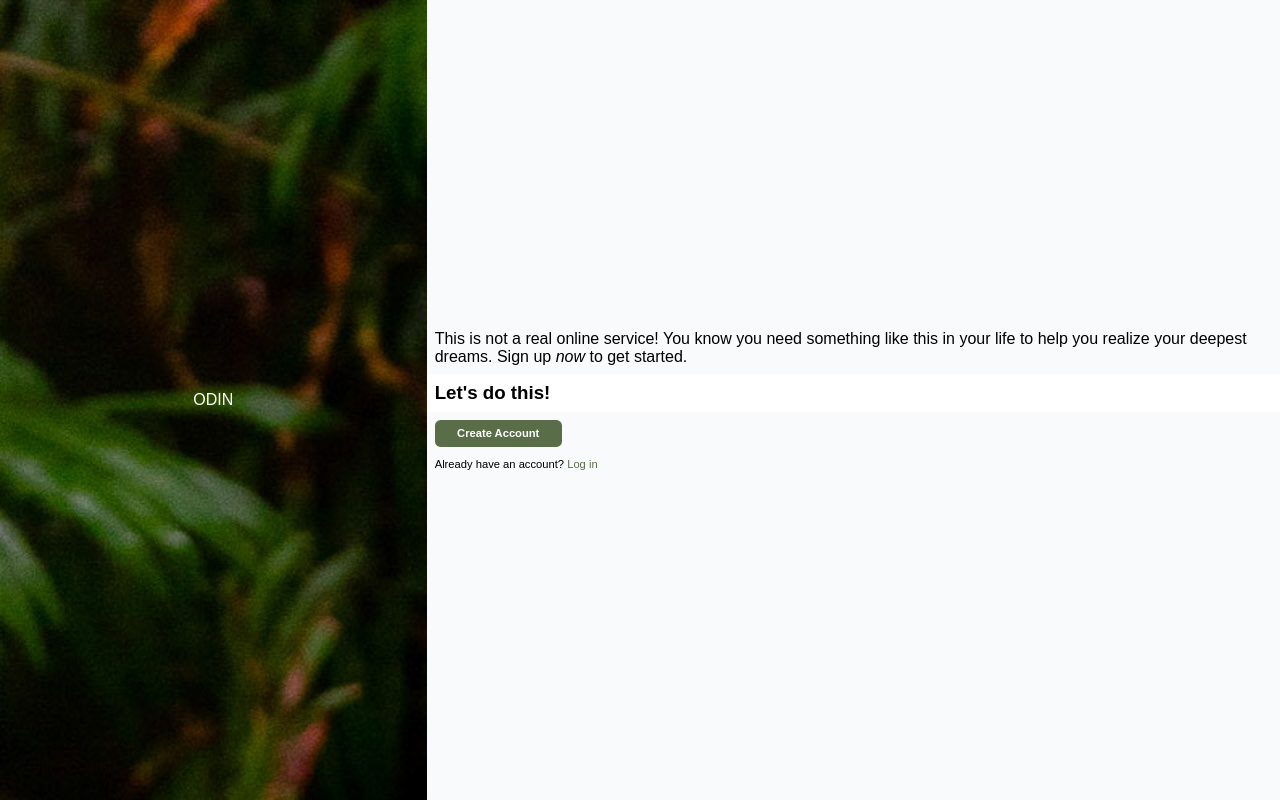
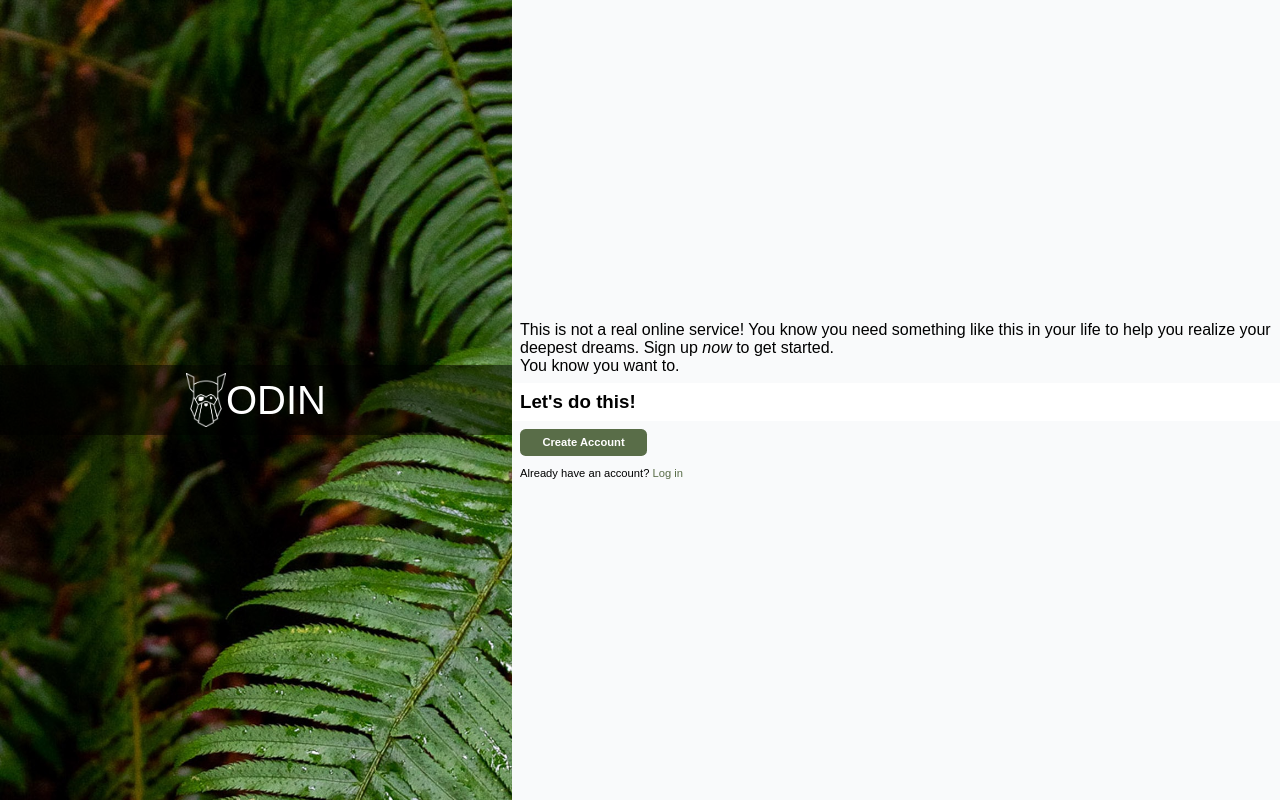
Before and after one commit to sam8457/odin-sign-up-form-project, a plain HTML site: page index.html in a window 1280 px wide. Drawn offline with Linux system fonts and the light colour scheme.

Commit message:
Formatted Odin logo and title

```diff
--- a/index.html
+++ b/index.html
@@ -11,12 +11,18 @@
 
     <main>
         <div class="left-pane">
-            ODIN
+            <div class="odin">
+                <img class="logo" src="./odin-lined.png" alt="">
+                ODIN
+            </div>
         </div>
         <div class="right-pane">
             <div class="upper">
                 <p class="flavor-text">
                     This is not a real online service! You know you need something like this in your life to help you realize your deepest dreams. Sign up <em>now</em> to get started.
+                </p>
+                <p class="flavor-text">
+                    You know you want to.
                 </p>
             </div>
             <div class="middle">
--- a/styles.sass
+++ b/styles.sass
@@ -22,19 +22,41 @@ main
     flex-direction: row
     flex: 1
 
+
+
+
+// ##### LEFT PANE #####
 .left-pane
     display: flex
     align-items: center
     justify-content: center
-    flex: 1
+    flex: 2
     background-image: url(./halie.jpg)
+    background-size: 200%
     color: white
 
+.odin
+    width: 100%
+    text-align: center
+    background-color: rgba(0, 0, 0, 0.5);
+    font-size: 2.5em
+    display: flex
+    align-items: center
+    justify-content: center
+    padding: 0.2em 0
+
+.logo
+    width: 20%
+    max-width: 1em
+
+
+
+// ##### RIGHT PANE #####
 .right-pane
     display: flex
     flex-direction: column
     justify-content: center
-    flex: 2
+    flex: 3
 
 .right-pane>*
     padding: 0.5em
```
Also changed, not shown: odin-lined.png (added), styles.css, 1 other file.
